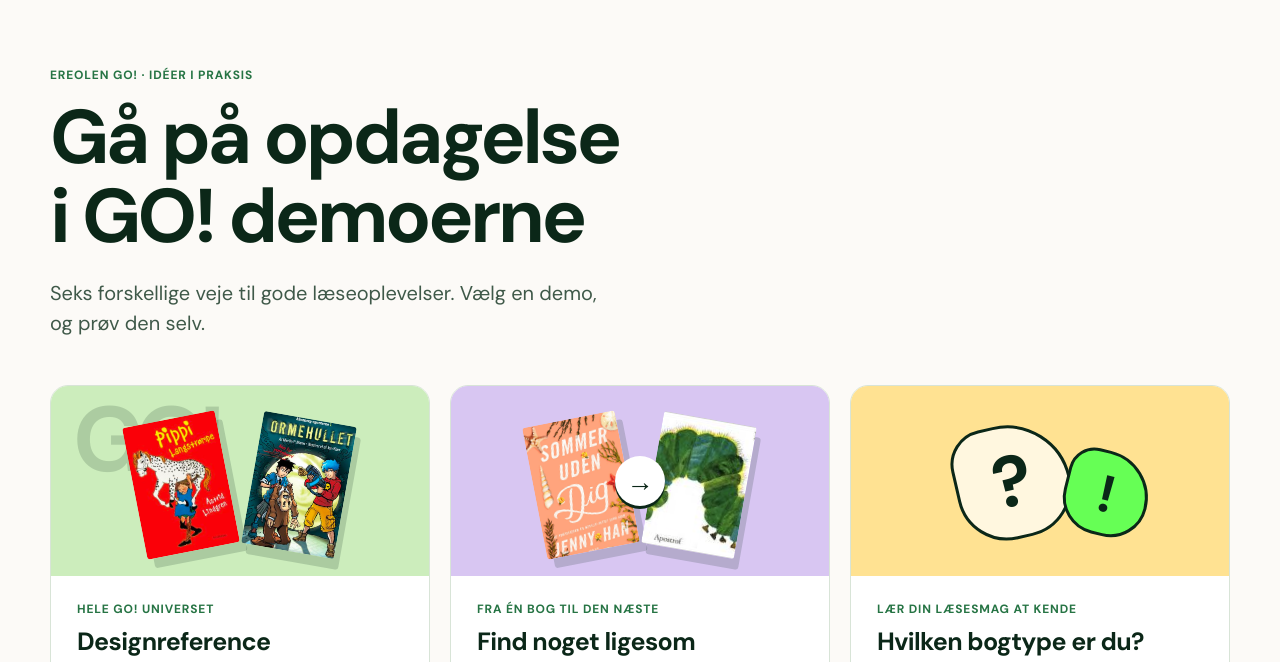
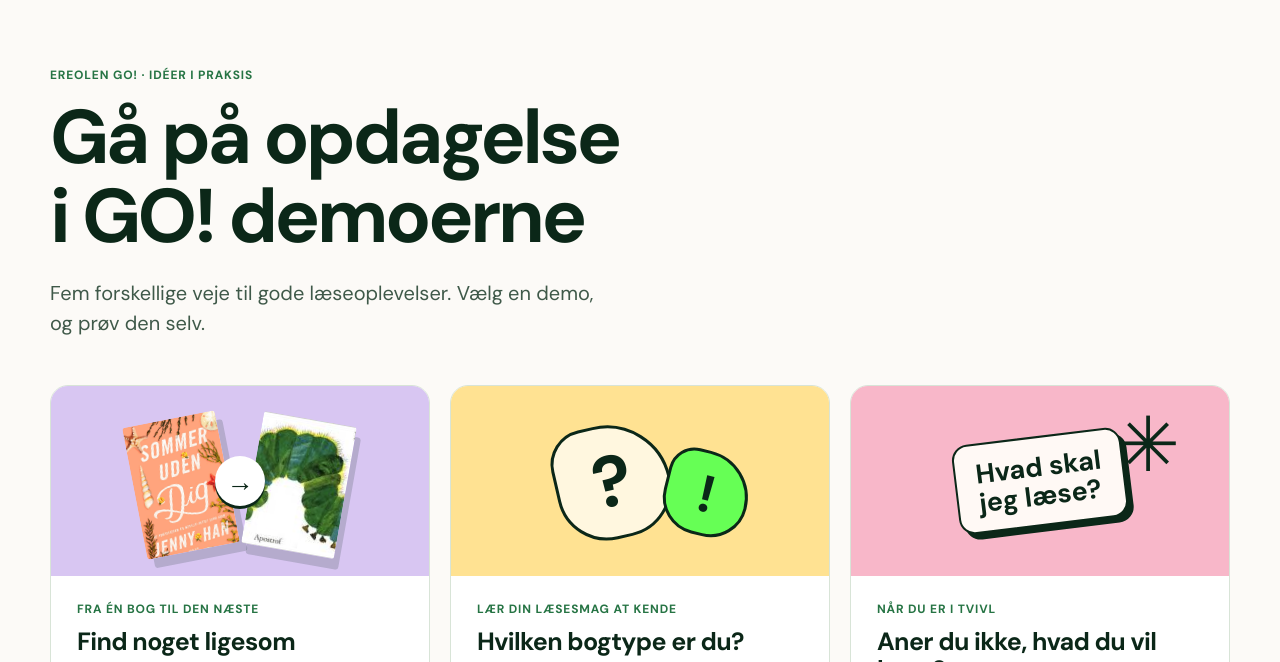
Before and after one commit to idagejststudio/go, a plain HTML site: page index.html in a window 1280 px wide. Shown: the part 106-768 px from the top of the page. Drawn offline with Linux system fonts and the light colour scheme.

Commit message:
Remove design reference from demo overview

```diff
--- a/index.html
+++ b/index.html
@@ -4,7 +4,7 @@
     <meta charset="utf-8" />
     <meta name="viewport" content="width=device-width, initial-scale=1" />
     <meta name="theme-color" content="#fcfaf7" />
-    <meta name="description" content="Udforsk seks GO! demoer om at finde, vælge og huske gode bøger." />
+    <meta name="description" content="Udforsk fem GO! demoer om at finde, vælge og huske gode bøger." />
     <title>GO! demoer · Find din næste læseoplevelse</title>
     <link rel="stylesheet" href="./landing.css" />
   </head>
@@ -19,13 +19,9 @@
       <div class="intro">
         <p class="kicker">eReolen GO! · idéer i praksis</p>
         <h1>Gå på opdagelse<br />i GO! demoerne</h1>
-        <p>Seks forskellige veje til gode læseoplevelser. Vælg en demo, og prøv den selv.</p>
+        <p>Fem forskellige veje til gode læseoplevelser. Vælg en demo, og prøv den selv.</p>
       </div>
       <section class="demo-grid" aria-label="Alle demoer">
-        <a class="demo-card" href="./design-system-reference/">
-          <div class="card-art green" aria-hidden="true"><span class="art-word">GO!</span><img class="cover left" src="./design-system-reference/assets/imgImage213.png" alt="" /><img class="cover right" src="./design-system-reference/assets/imgImage203.png" alt="" /></div>
-          <div class="card-copy"><span class="category">Hele GO! universet</span><h2>Designreference</h2><p>Udforsk forsiden, søgning, bogsider og Min side i det samlede designunivers.</p><span class="action">Åbn demo <span aria-hidden="true">↗</span></span></div>
-        </a>
         <a class="demo-card" href="./find-ligesom/">
           <div class="card-art purple" aria-hidden="true"><img class="cover left" src="./design-system-reference/assets/imgImage43.png" alt="" /><span class="art-symbol">→</span><img class="cover right" src="./design-system-reference/assets/imgImage193.png" alt="" /></div>
           <div class="card-copy"><span class="category">Fra én bog til den næste</span><h2>Find noget ligesom</h2><p>Tag udgangspunkt i en bog, du kender, og find andre, der minder om den.</p><span class="action">Åbn demo <span aria-hidden="true">↗</span></span></div>
--- a/landing.css
+++ b/landing.css
@@ -16,7 +16,7 @@
 .demo-card:hover { transform: translateY(-4px); border-color: #0b2718; box-shadow: 0 7px 0 #0b2718; }
 .demo-card:focus-visible { outline: 3px solid #0b2718; outline-offset: 4px; }
 .card-art { position: relative; height: 190px; overflow: hidden; display: grid; place-items: center; }
-.green { background: #ccedbc; } .purple { background: #d8c6f2; } .yellow { background: #ffe292; }
+.purple { background: #d8c6f2; } .yellow { background: #ffe292; }
 .pink { background: #f8b7c9; } .blue { background: #c0e8e8; } .periwinkle { background: #c5d8f6; }
 .card-copy { display: flex; flex: 1; flex-direction: column; align-items: flex-start; padding: 25px 26px 26px; }
 .card-copy h2 { margin: 11px 0 9px; font-size: 25px; line-height: 1.12; letter-spacing: -.025em; }
@@ -28,7 +28,6 @@
 .cover.left { left: 22%; top: 32px; transform: rotate(-11deg); }
 .cover.right { right: 22%; top: 32px; transform: rotate(10deg); }
 .cover.faded { opacity: .55; }
-.art-word { position: absolute; top: 8px; left: 22px; font-size: 92px; font-weight: 700; letter-spacing: -.1em; line-height: 1; opacity: .16; }
 .art-symbol { position: relative; z-index: 1; display: grid; place-items: center; width: 50px; height: 50px; border-radius: 50%; background: #fff; font-size: 27px; font-weight: 700; box-shadow: 0 3px 0 #0b2718; }
 .art-symbol.cross { position: absolute; left: 18%; top: 16px; width: 65px; height: 65px; background: #66ff55; font-size: 50px; }
 .art-type { display: grid; place-items: center; width: 115px; height: 115px; border: 3px solid #0b2718; border-radius: 35% 65% 50% 50%; background: #fff7df; font-size: 72px; font-weight: 700; transform: translateX(-28px) rotate(-13deg); }
```
